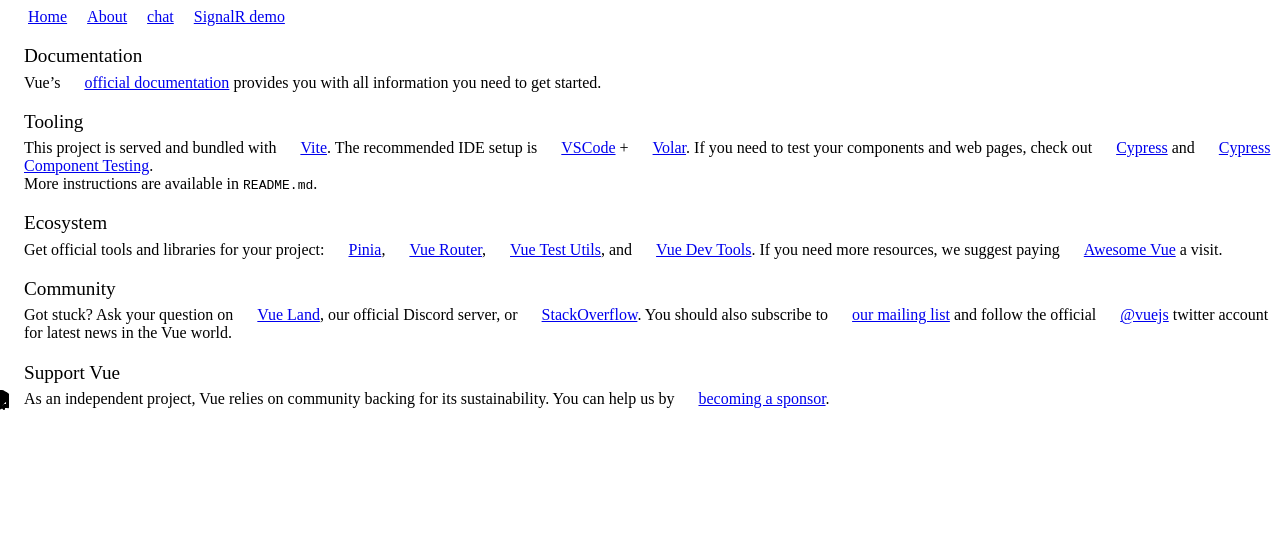
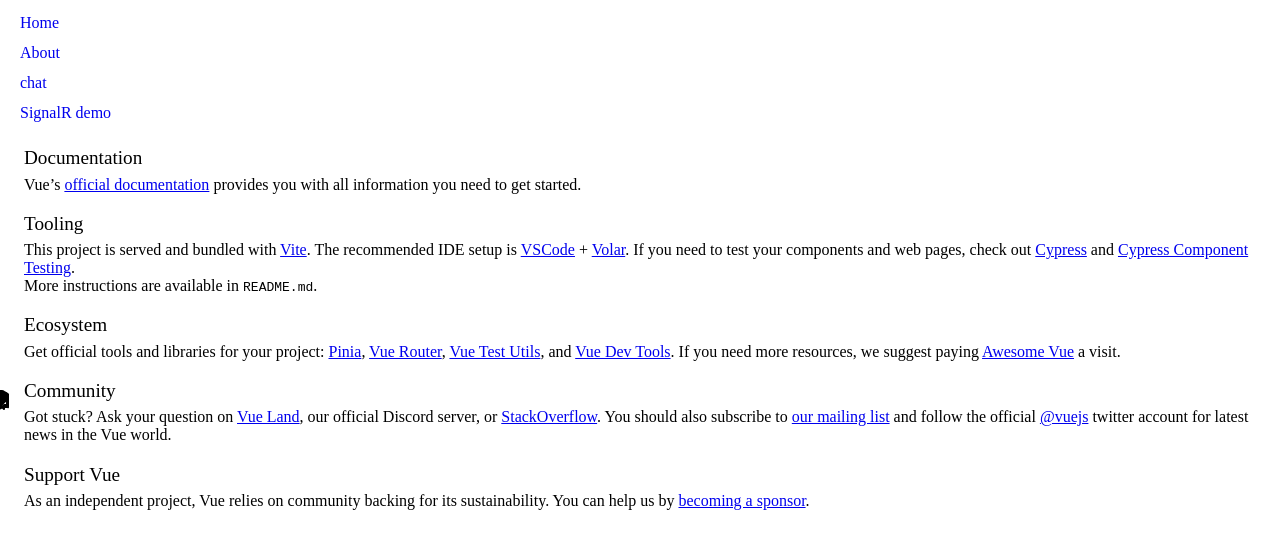
Before and after one commit to dss285/ChillChat, a Vue app in the folder ChillChat.Web/vue/: page / in a window 1280 px wide. Shown: the top 548 px of the page. Built offline with nearby package versions, Linux system fonts and the light colour scheme.

Commit message:
Added sass & scss to vue

```diff
--- a/ChillChat.Web/vue/package.json
+++ b/ChillChat.Web/vue/package.json
@@ -10,9 +10,10 @@
     "lint": "eslint . --ext .vue,.js,.jsx,.cjs,.mjs,.ts,.tsx,.cts,.mts --fix --ignore-path .gitignore"
   },
   "dependencies": {
+    "@microsoft/signalr": "^6.0.10",
     "axios": "^1.1.3",
     "moment": "^2.29.4",
-    "@microsoft/signalr": "^6.0.10",
+    "scss": "^0.2.4",
     "vue": "^3.2.38",
     "vue-router": "^4.1.5"
   },
@@ -28,6 +29,7 @@
     "eslint-plugin-vue": "^9.3.0",
     "npm-run-all": "^4.1.5",
     "prettier": "^2.7.1",
+    "sass": "^1.56.1",
     "typescript": "~4.7.4",
     "vite": "^3.0.9",
     "vue-tsc": "^0.40.7"
--- a/ChillChat.Web/vue/src/App.vue
+++ b/ChillChat.Web/vue/src/App.vue
@@ -1,6 +1,7 @@
 <script setup lang="ts">
+//import "./assets/styles/style.sass";
 import { RouterLink, RouterView } from "vue-router";
-import HelloWorld from "./components/HelloWorld.vue";
+//import HelloWorld from "./components/HelloWorld.vue";
 </script>
 
 
@@ -8,10 +9,7 @@
 
 <template>
 	<header>
-
-
 		<div class="wrapper">
-
 			<nav>
 				<RouterLink to="/">Home</RouterLink>
 				<RouterLink to="/about">About</RouterLink>
@@ -20,79 +18,27 @@
 			</nav>
 		</div>
 	</header>
-
 	<RouterView />
 </template>
 
 
-<style>
-  a {
-    margin-left: 20px;
-  }
-</style>
+<style scoped lang="scss">
+  //@import "./assets/styles/style.sass";
 
-<!--
-  <style scoped>
-header {
-  line-height: 1.5;
-  max-height: 100vh;
+nav {
+	ul {
+		margin: 0;
+		padding: 0;
+		list-style: none;
 	}
 
-.logo {
+	li { display: inline-block; }
+
+	a {
 		display: block;
-  margin: 0 auto 2rem;
+		padding: 6px 12px;
+		text-decoration: none;
+	}
 }
 
-nav {
-  width: 100%;
-  font-size: 12px;
-  text-align: center;
-  margin-top: 2rem;
-}
-
-nav a.router-link-exact-active {
-  color: var(--color-text);
-}
-
-nav a.router-link-exact-active:hover {
-  background-color: transparent;
-}
-
-nav a {
-  display: inline-block;
-  padding: 0 1rem;
-  border-left: 1px solid var(--color-border);
-}
-
-nav a:first-of-type {
-  border: 0;
-}
-
-@media (min-width: 1024px) {
-  header {
-    display: flex;
-    place-items: center;
-    padding-right: calc(var(--section-gap) / 2);
-  }
-
-  .logo {
-    margin: 0 2rem 0 0;
-  }
-
-  header .wrapper {
-    display: flex;
-    place-items: flex-start;
-    flex-wrap: wrap;
-  }
-
-  nav {
-    text-align: left;
-    margin-left: -1rem;
-    font-size: 1rem;
-
-    padding: 1rem 0;
-    margin-top: 1rem;
-  }
-}
 </style>
--->
--- /dev/null
+++ b/ChillChat.Web/vue/src/assets/styles/style.sass
@@ -0,0 +1,5 @@
+$body-color: red;
+
+body {
+  color: $body-color;
+}
--- a/ChillChat.Web/vue/src/router/index.ts
+++ b/ChillChat.Web/vue/src/router/index.ts
@@ -1,5 +1,5 @@
 import { createRouter, createWebHistory } from "vue-router";
-import HomeView from "../views/HomeView.vue";
+import LandingPageView from "../views/LandingPageView.vue";
 import SignalDemoView from "../views/SignalDemoView.vue";
 
 const router = createRouter({
@@ -8,7 +8,7 @@
     {
       path: "/",
       name: "home",
-      component: HomeView,
+      component: LandingPageView,
     },
     {
       path: "/about",
--- /dev/null
+++ b/ChillChat.Web/vue/src/views/LandingPageView.vue
@@ -0,0 +1,9 @@
+<script setup lang="ts">
+import TheWelcome from "../components/TheWelcome.vue";
+</script>
+
+<template>
+  <main>
+    <TheWelcome />
+  </main>
+</template>
```
Also changed, not shown: 1 other file (tests, documents, lock files or other folders). Lines whose indentation alone changed are shown as unchanged.
